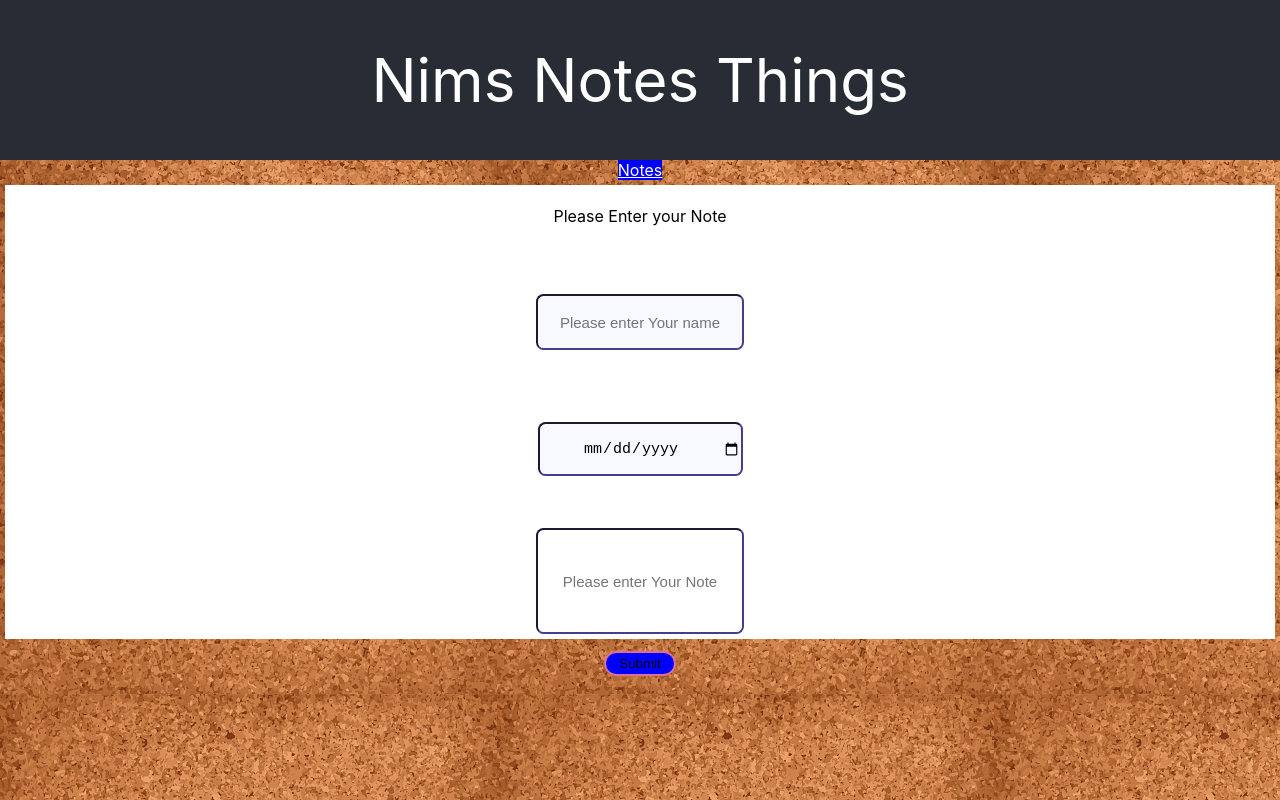
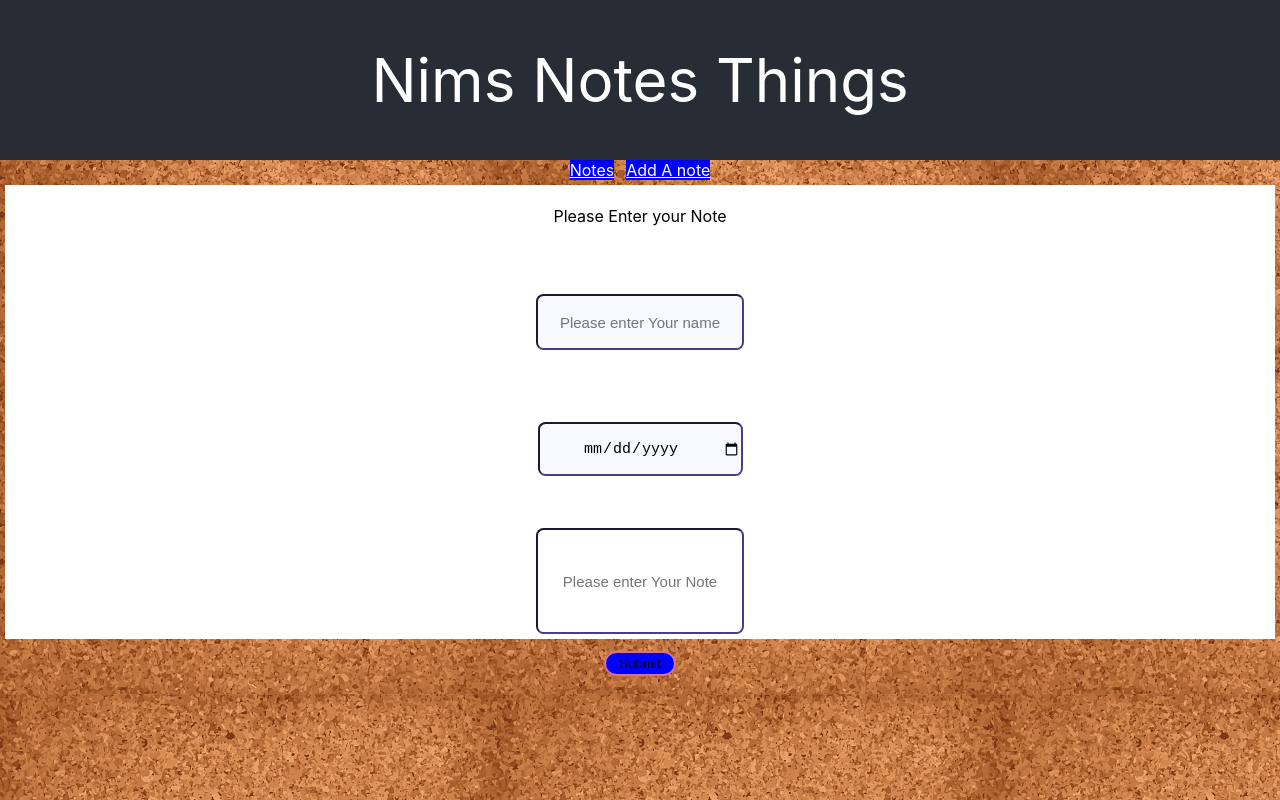
Before and after one commit to nf2000/nims-notes-things, a React (Create React App) app in the folder nims-notes-things/: page / in a window 1280 px wide. Built offline with nearby package versions, Linux system fonts and the light colour scheme.

Commit message:
Added navlink to add a note

```diff
--- a/nims-notes-things/src/components/Navbar.js
+++ b/nims-notes-things/src/components/Navbar.js
@@ -21,6 +21,14 @@ const Navbar = () => {
             background: 'darkblue'
           }}
         >Notes</NavLink>
+        <NavLink
+          to="/"
+          exact
+          style={link}
+          activeStyle={{
+            background: 'darkblue'
+          }}
+        >Add A note</NavLink>
       </div>
     )
   }
```
